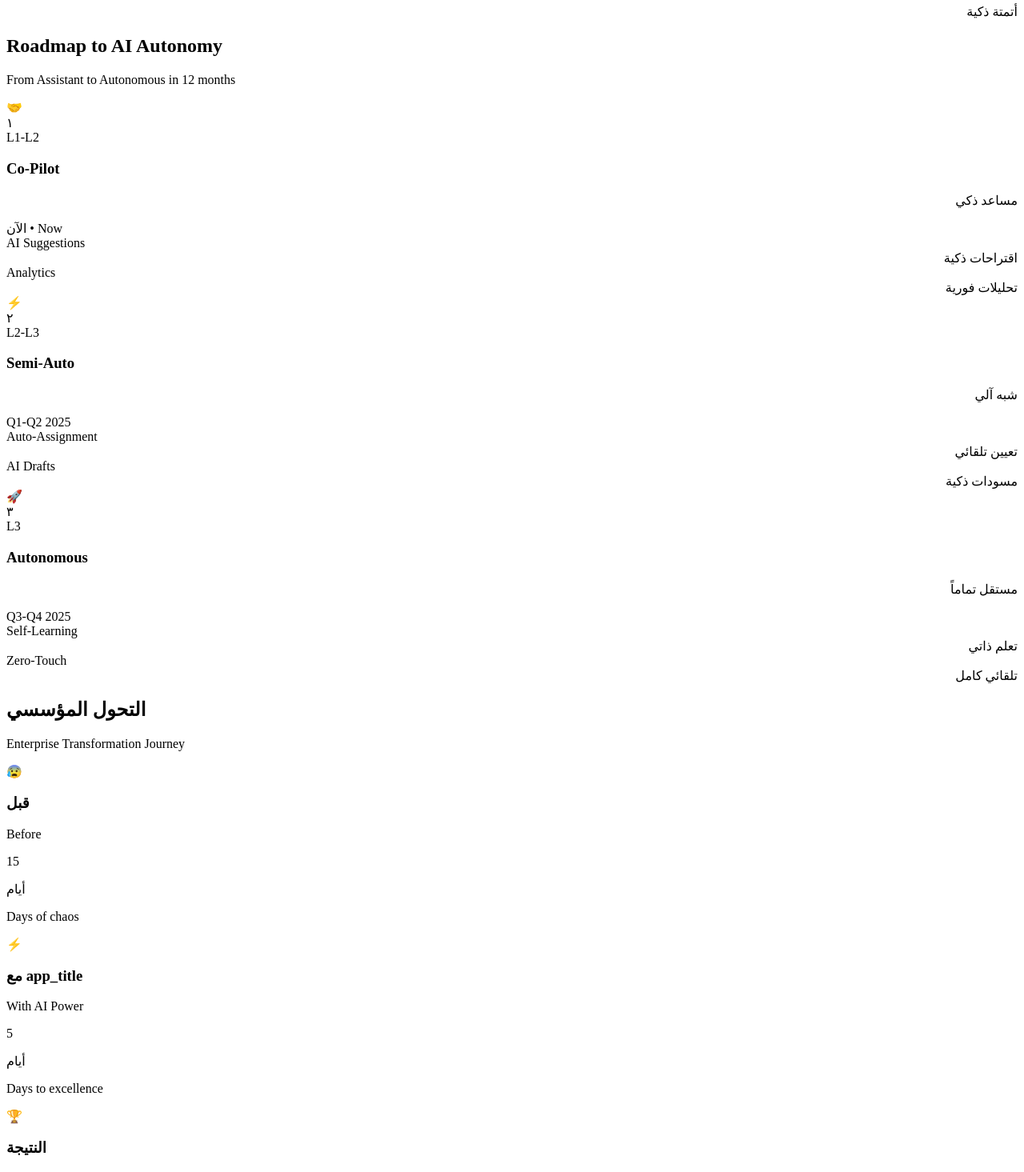
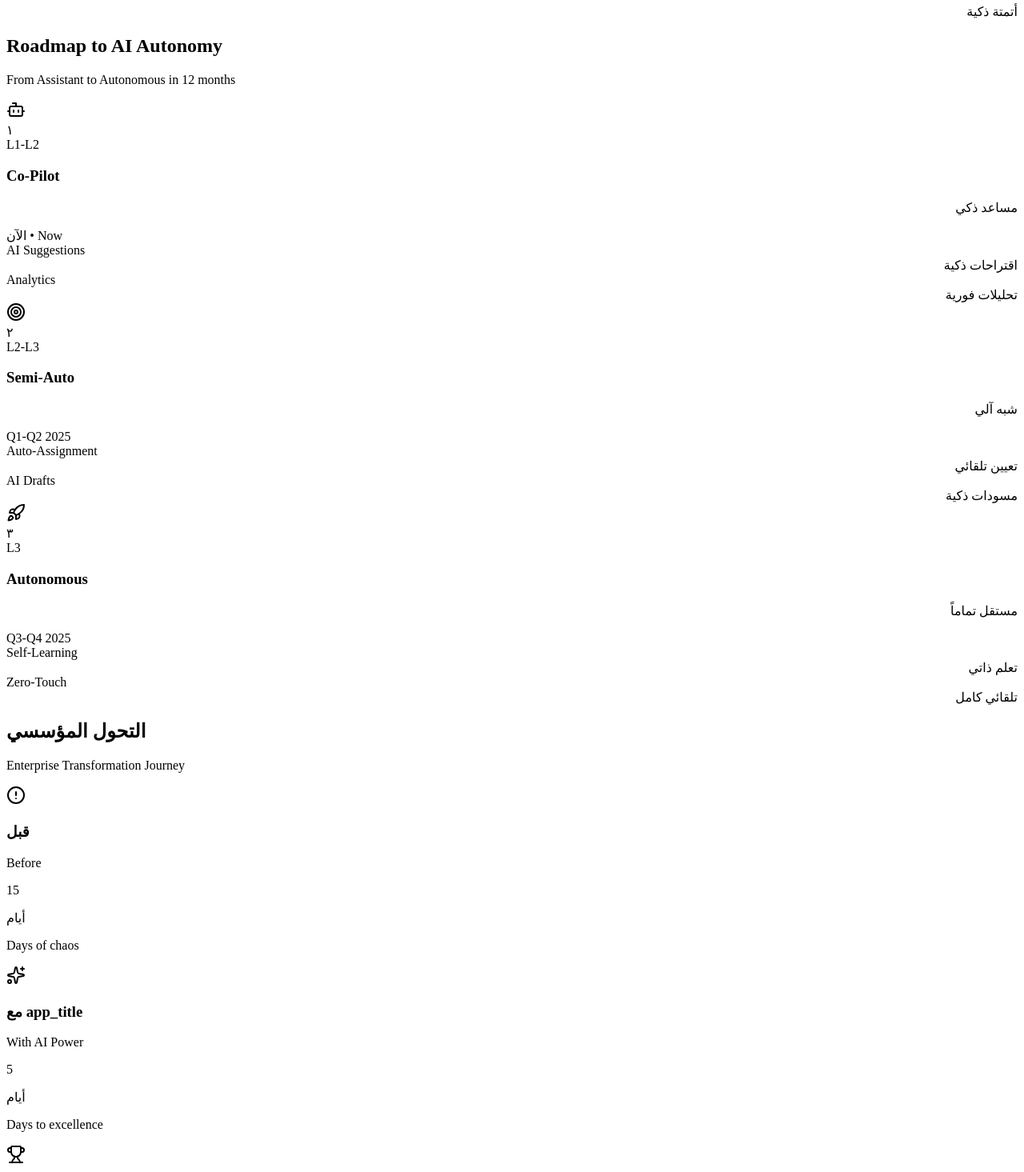
Before and after one commit to doganlap/RFP, a React app in the folder src/: page /landing in a window 1280 px wide. Shown: the part 940-2405 px from the top of the page at 80% size. Built offline with nearby package versions, Linux system fonts and the light colour scheme; no server answers; the HTML template or start-up script is replaced by a standard one.

Commit message:
fix: Remove emojis from landing page and replace with Lucide icons

```diff
--- a/src/pages/LandingPage.tsx
+++ b/src/pages/LandingPage.tsx
@@ -11,7 +11,10 @@ import {
   Shield,
   CheckCircle,
   Award,
-  Users
+  Users,
+  AlertCircle,
+  Sparkles,
+  Trophy
 } from 'lucide-react';
 import { Link } from 'react-router-dom';
 import { ROUTES } from '../config/routes';
@@ -61,7 +64,7 @@ const LandingPage: React.FC = () => {
       titleEn: 'Co-Pilot',
       titleAr: 'مساعد ذكي',
       status: 'الآن • Now',
-      icon: '🤝',
+      icon: <Bot className="w-16 h-16" />,
       features: ['AI Suggestions', 'اقتراحات ذكية', 'Analytics', 'تحليلات فورية'],
       color: 'bg-gradient-to-br from-blue-500 to-blue-600'
     },
@@ -71,7 +74,7 @@ const LandingPage: React.FC = () => {
       titleEn: 'Semi-Auto',
       titleAr: 'شبه آلي',
       status: 'Q1-Q2 2025',
-      icon: '⚡',
+      icon: <Target className="w-16 h-16" />,
       features: ['Auto-Assignment', 'تعيين تلقائي', 'AI Drafts', 'مسودات ذكية'],
       color: 'bg-gradient-to-br from-purple-500 to-purple-600'
     },
@@ -81,7 +84,7 @@ const LandingPage: React.FC = () => {
       titleEn: 'Autonomous',
       titleAr: 'مستقل تماماً',
       status: 'Q3-Q4 2025',
-      icon: '🚀',
+      icon: <Rocket className="w-16 h-16" />,
       features: ['Self-Learning', 'تعلم ذاتي', 'Zero-Touch', 'تلقائي كامل'],
       color: 'bg-gradient-to-br from-green-500 to-green-600'
     }
@@ -195,7 +198,7 @@ const LandingPage: React.FC = () => {
                 className={`relative rounded-3xl p-10 shadow-2xl text-white ${phase.color} transform hover:scale-105 transition-all`}
               >
                 <div className="text-center">
-                  <div className="text-7xl mb-4">{phase.icon}</div>
+                  <div className="mb-4 flex justify-center">{phase.icon}</div>
                   <div className="text-6xl font-black mb-2">{phase.phase}</div>
                   <div className="px-4 py-2 bg-white/20 backdrop-blur-sm rounded-full text-sm font-bold mb-4 inline-block">
                     {phase.level}
@@ -238,7 +241,9 @@ const LandingPage: React.FC = () => {
           </p>
           <div className="grid grid-cols-1 md:grid-cols-3 gap-8">
             <div className="bg-white/10 backdrop-blur-sm rounded-2xl p-8 text-center border-2 border-red-300/30 transform hover:scale-105 transition-all">
-              <div className="text-6xl mb-4">😰</div>
+              <div className="mb-4 flex justify-center">
+                <AlertCircle className="w-16 h-16 text-red-300" />
+              </div>
               <h3 className="text-2xl font-bold mb-3">
                 قبل
               </h3>
@@ -248,7 +253,9 @@ const LandingPage: React.FC = () => {
               <p className="text-sm text-blue-200">Days of chaos</p>
             </div>
             <div className="bg-white/10 backdrop-blur-sm rounded-2xl p-8 text-center border-2 border-yellow-300/50 transform scale-110 hover:scale-115 transition-all shadow-2xl">
-              <div className="text-6xl mb-4">⚡</div>
+              <div className="mb-4 flex justify-center">
+                <Sparkles className="w-16 h-16 text-yellow-300" />
+              </div>
               <h3 className="text-2xl font-bold mb-3">
                 مع {t('app_title')}
               </h3>
@@ -258,7 +265,9 @@ const LandingPage: React.FC = () => {
               <p className="text-sm text-blue-200">Days to excellence</p>
             </div>
             <div className="bg-white/10 backdrop-blur-sm rounded-2xl p-8 text-center border-2 border-green-300/50 transform hover:scale-105 transition-all">
-              <div className="text-6xl mb-4">🏆</div>
+              <div className="mb-4 flex justify-center">
+                <Trophy className="w-16 h-16 text-green-300" />
+              </div>
               <h3 className="text-2xl font-bold mb-3">
                 النتيجة
               </h3>
```
